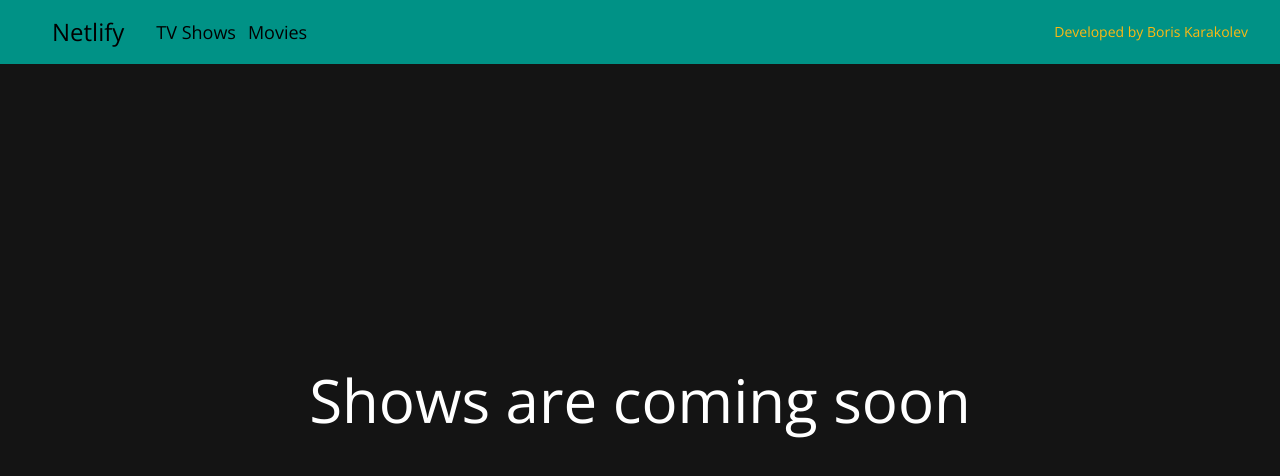
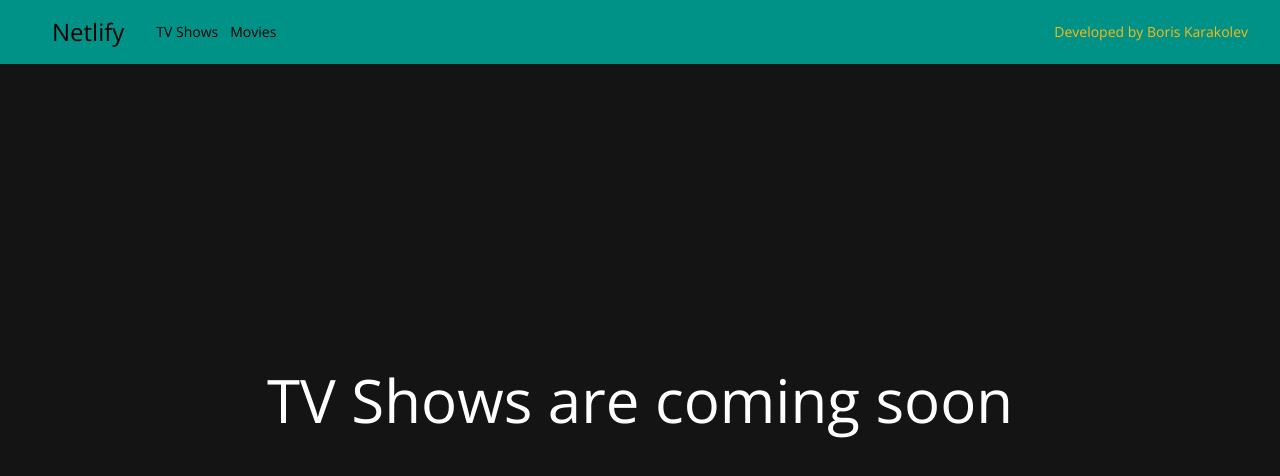
Before and after one commit to BorisKarakolev/netlify, a Vue app: page /tvshows in a window 1280 px wide. Shown: the top 476 px of the page. Built offline with nearby package versions, Linux system fonts and the light colour scheme.

Commit message:
Fix router link

```diff
--- a/public/index.html
+++ b/public/index.html
@@ -11,7 +11,7 @@
       href="https://fonts.googleapis.com/css2?family=Open+Sans:wght@300;400;600;700&display=swap"
       rel="stylesheet"
     />
-    <title><%= htmlWebpackPlugin.options.title %></title>
+    <title>Netlify</title>
   </head>
   <body>
     <noscript>
--- a/src/components/Navbar.vue
+++ b/src/components/Navbar.vue
@@ -5,12 +5,17 @@
         class="flex flex-nowrap justify-between h-full px-8 mx-auto bg-abn-green-1"
       >
         <div class="flex items-center space-x-3">
-          <a href="/" class="text-2xl mx-5">{{ company }}</a>
-          <a href="/tvshows" class="text-lg">{{ tabs.tvShows }}</a>
-          <a href="/movies" class="text-lg">{{ tabs.movies }}</a>
+          <router-link :to="{ name: 'Home' }" class="text-2xl mx-5">{{
+            company
+          }}</router-link>
+          <div v-for="tab in tabs" :key="tab">
+            <router-link :to="{ name: tab }" class="text-md">{{ tab }}</router-link>
+          </div>
         </div>
 
-        <h2 class="flex items-center h-full text-abn-yellow-1">Developed by {{ author }}</h2>
+        <h2 class="flex items-center h-full text-abn-yellow-1">
+          Developed by {{ author }}
+        </h2>
       </div>
     </div>
   </header>
@@ -22,10 +27,7 @@ export default {
   data() {
     return {
       company: "Netlify",
-      tabs: {
-        tvShows: "TV Shows",
-        movies: "Movies",
-      },
+      tabs: ["TV Shows", "Movies"],
       author: "Boris Karakolev",
     };
   },
--- a/src/router/index.js
+++ b/src/router/index.js
@@ -4,15 +4,18 @@ import ComingSoon from "@/components/ComingSoon.vue";
 
 const routes = [
   {
-    path: '/',
-    component: ComingSoon
+    path: "/",
+    name: "Home",
+    component: ComingSoon,
   },
   {
     path: "/tvshows",
+    name: "TV Shows",
     component: TvShows,
   },
   {
     path: "/movies",
+    name: "Movies",
     component: ComingSoon,
   },
 ];
--- a/src/views/TvShows.vue
+++ b/src/views/TvShows.vue
@@ -2,7 +2,7 @@
   <div
     class="w-full h-screen flex items-center justify-center bg-black-1"
   >
-    <h1 class="text-white text-6xl">Shows are coming soon</h1>
+    <h1 class="text-white text-6xl">TV Shows are coming soon</h1>
   </div>
 </template>
 
```
